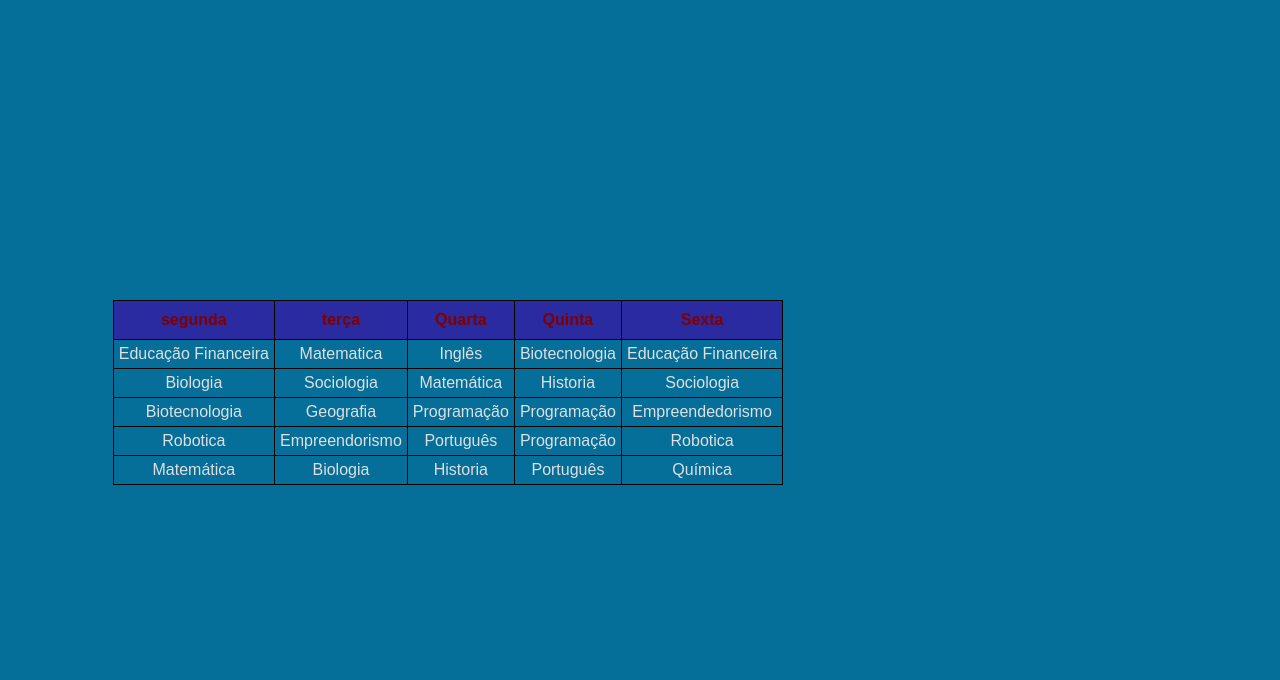
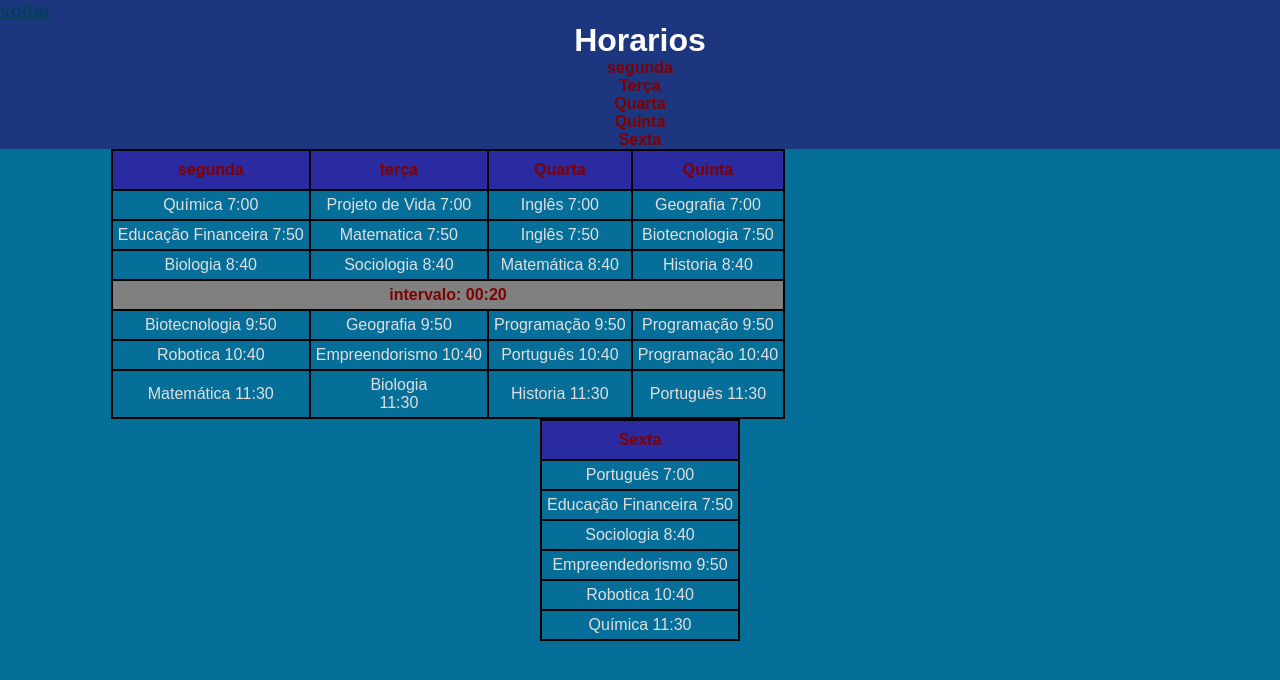
Before and after one commit to Andreysouzabr2/site-official, a plain HTML site: page horario/horario.html in a window 1280 px wide. Drawn offline with Linux system fonts and the light colour scheme.

Commit message:
horario update

```diff
--- a/horario/horario.html
+++ b/horario/horario.html
@@ -8,7 +8,7 @@
     <link rel="stylesheet" href="../style.css">
     <style>
         table, th, td{
-            border: 1px solid black;
+            border: 2px solid black;
             border-collapse: collapse;
             text-align: center;
 
@@ -26,82 +26,144 @@
 
         width: 70%;
         margin: 10 auto;
-        margin-top: 300px;
+        margin-top: 0;
         }
 
         table {
         text-align: center;
         margin: 0 auto;
         }
-
+        header{
+            background-color: rgba(37, 37, 119, 0.753);
+            text-align: center;
+        }
+        *{
+            padding:0;
+            margin: 0;
+        }
+        .oi{
+            background-color: gray;
+            padding: 5px;
+        }
+        .voltar{
+            text-align: left;
+            color: rgb(15, 20, 26);
+        }
+        h2{
+            color: maroon;
+            font-size: 16px;
+        }
 
 
     </style>
 </head>
 <body>
+    <header>
+         <a href="../index.html" class="voltar"><h3>voltar</h3></a>
+        <h1>Horarios</h1>
+        <a href="#seg"><h2>segunda</h2></a>
+        <h2>Terça</h2>
+        <h2>Quarta</h2>
+        <h2>Quinta</h2>
+        <h2>Sexta</h2>
+    </header>
+
+
+
     <div class="conteiner">
     <table>
         <tr>
-            <th>segunda</th>
+            <th id="seg">segunda</th>
             <th>terça</th>
             <th>Quarta</th>
             <th>Quinta</th>
-            <th>Sexta</th>
+
         </tr>
         <tr>
             <!-- 1°horario -->
+           <td>Química 7:00</td>
+           <td>Projeto de Vida 7:00</td>
+           <td>Inglês 7:00</td>
+           <td>Geografia 7:00</td>
 
 
 
         </tr>
         <tr>
             <!-- 2°horario -->
-            <td>Educação Financeira</td>
-            <td>Matematica</td>
-            <td>Inglês</td>
-            <td>Biotecnologia</td>
-            <td>Educação Financeira</td>
+            <td>Educação Financeira 7:50</td>
+            <td>Matematica 7:50</td>
+            <td>Inglês 7:50</td>
+            <td>Biotecnologia 7:50</td>
+
 
         </tr>
+
         <tr>
 
             <!-- 3°horario -->
-            <td>Biologia</td>
-            <td>Sociologia</td>
-            <td>Matemática</td>
-            <td>Historia</td>
-            <td>Sociologia</td>
+            <td>Biologia 8:40</td>
+            <td>Sociologia 8:40</td>
+            <td>Matemática 8:40</td>
+            <td>Historia 8:40</td>
+
 
 
         </tr>
         <tr>
+            <th colspan="4" class="oi">intervalo: 00:20</th>
+        </tr>
+        <tr>
             <!-- 4°horario -->
-            <td>Biotecnologia</td>
-            <td>Geografia</td>
-            <td>Programação</td>
-            <td>Programação</td>
-            <td>Empreendedorismo</td>
+            <td>Biotecnologia 9:50</td>
+            <td>Geografia 9:50</td>
+            <td>Programação 9:50</td>
+            <td>Programação 9:50</td>
+
 
 
         </tr>
         <tr>
             <!-- 5°horario -->
-            <td>Robotica</td>
-            <td>Empreendorismo</td>
-            <td>Português</td>
-            <td>Programação</td>
-            <td>Robotica</td>
+            <td>Robotica 10:40</td>
+            <td>Empreendorismo 10:40</td>
+            <td>Português 10:40</td>
+            <td>Programação 10:40</td>
+
         </tr>
         <tr>
             <!-- 6°horario -->
-            <td>Matemática</td>
-            <td>Biologia</td>
-            <td>Historia</td>
-            <td>Português</td>
-            <td>Química</td>
+            <td>Matemática 11:30</td>
+            <td>Biologia <br> 11:30</td>
+            <td>Historia 11:30</td>
+            <td>Português 11:30</td>
+
 
         </tr>
     </table>
    </div>
+    <table>
+        <tr>
+        <th>Sexta</th>
+        </tr>
+        <tr>
+        <td>Português 7:00</td>
+        </tr>
+        <tr>
+        <td>Educação Financeira 7:50</td>
+        </tr>
+        <tr>
+        <td>Sociologia 8:40</td>
+        </tr>
+        <tr>
+        <td>Empreendedorismo 9:50</td>
+        </tr>
+        <tr>
+        <td>Robotica 10:40</td>
+        </tr>
+        <tr>
+        <td>Química 11:30</td>
+    </tr>
+    </table>
 </body>
 </html>
```
